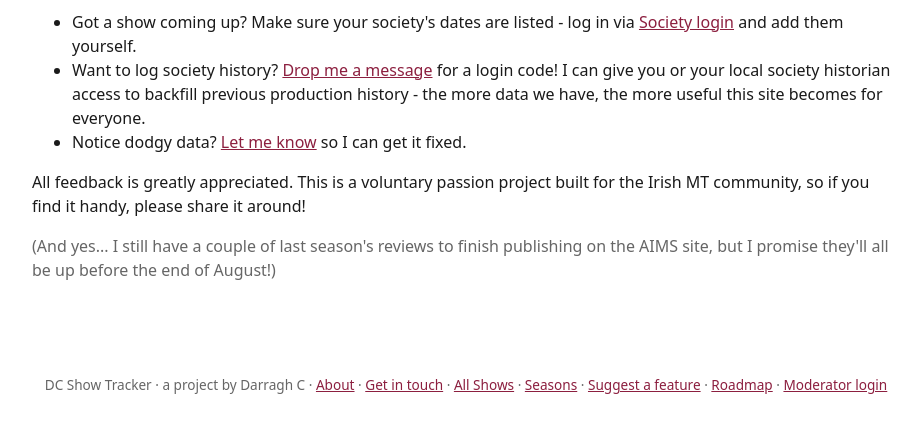
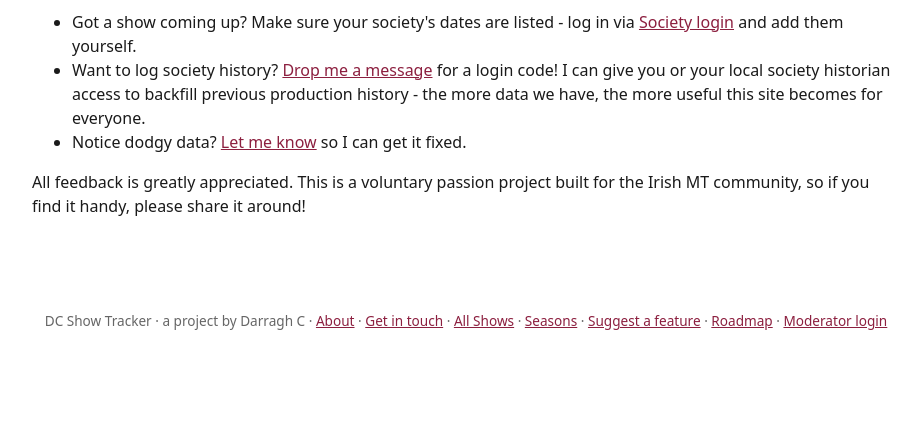
Before and after one commit to darraghcphotography/showcal, a Flask app: page /about in a window 1280 px wide. Shown: the part 1023-1448 px from the top of the page, without its empty margins (174-1095 px from the left). After the commit the page ends 1353 px from the top, so only its background shows below. Run offline with Flask 3, Linux system fonts and the light colour scheme; data comes from the database, SQL or seed files in the repository; data that the repository does not hold is empty.

Commit message:
Remove a hardcoded, now-stale dated promise from the About page
"...before the end of August!" - written with an expiry date and never
revisited. Removed rather than rewritten: it's Darragh's own personal
aside, not something to reword on his behalf.

Co-Authored-By: Claude Sonnet 5 <noreply@anthropic.com>

```diff
--- a/app/templates/about.html
+++ b/app/templates/about.html
@@ -53,7 +53,4 @@
 
   <p>All feedback is greatly appreciated. This is a voluntary passion project built for the Irish MT
      community, so if you find it handy, please share it around!</p>
-
-  <p class="meta">(And yes... I still have a couple of last season's reviews to finish publishing on the
-     AIMS site, but I promise they'll all be up before the end of August!)</p>
 {% endblock %}
```
